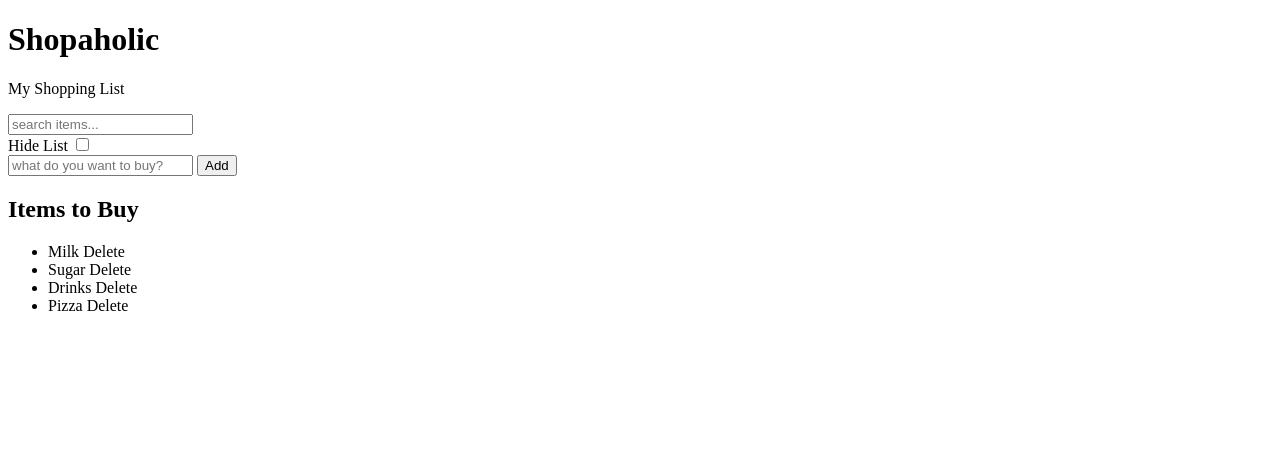
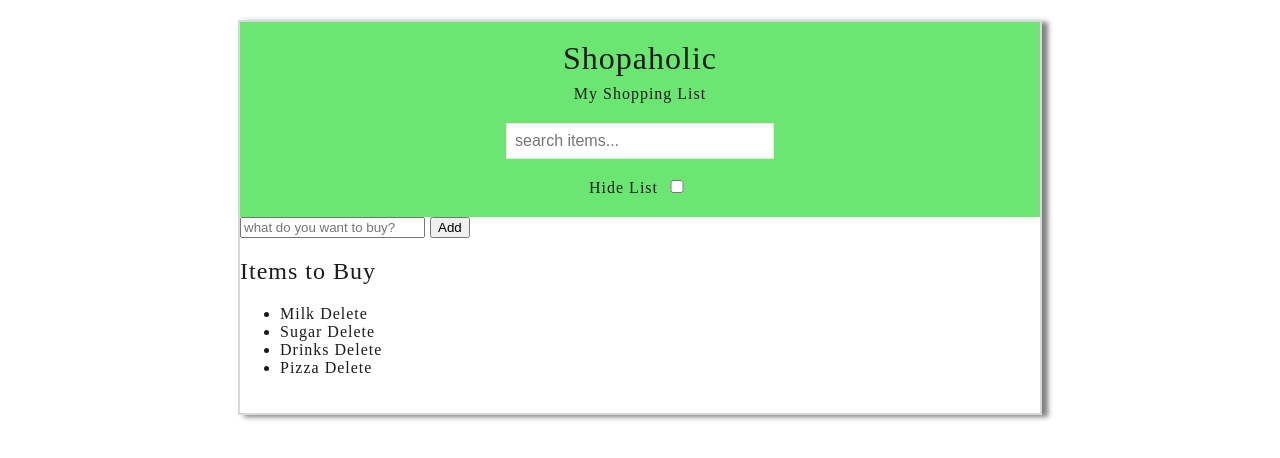
Before and after one commit to tomciosegal/Shopping-List-DOM-, a plain HTML site: page index.html in a window 1280 px wide. Drawn offline with Linux system fonts and the light colour scheme.

Commit message:
styles added to page in main css file

```diff
--- a/index.html
+++ b/index.html
@@ -4,6 +4,7 @@
     <meta charset="UTF-8">
     <meta name="viewport" content="width=device-width, initial-scale=1.0">
     <title>Shoaholic</title>
+    <link rel="stylesheet" href="main.css">
 </head>
 <body>
     <div id="wrapper">
--- a/main.css
+++ b/main.css
@@ -0,0 +1,53 @@
+body{
+    font-family:'Times New Roman', Times, serif;
+    color: rgb(27, 27, 27);
+    letter-spacing: 1px;
+}
+
+h1,h2{
+    font-weight: normal;
+}
+
+#wrapper{
+    width: 90%;
+    max-width: 800px;
+    margin: 20px auto;
+    box-shadow: 6px 2px 5px rgb(0, 0, 0, 0.5);
+    padding: 0 0 20px;
+    border: 2px solid rgb(211, 211, 211, 0.877);
+}
+
+#page-top{
+    background: rgb(107, 230, 114);
+    padding: 10px 0;
+
+}
+
+#page-top h1,
+#page-top p{
+    text-align: center;
+    margin: 0.5rem 0;
+}
+
+#page-top input{
+    width:90%;
+    max-width: 250px;
+    margin: 20px auto;
+    display: block;
+    padding: 8px;
+    border: 1px solid rgb(221, 221, 211, 0.7);
+    font-size: 1rem;
+    color: rgb(49, 49, 49);
+}
+
+#check{
+    max-width: 280px;
+    margin: 10px auto;
+    text-align: center;
+}
+
+#check #hide{
+    width: 10%;
+    margin: 0;
+    display:inline-block;
+}
```
